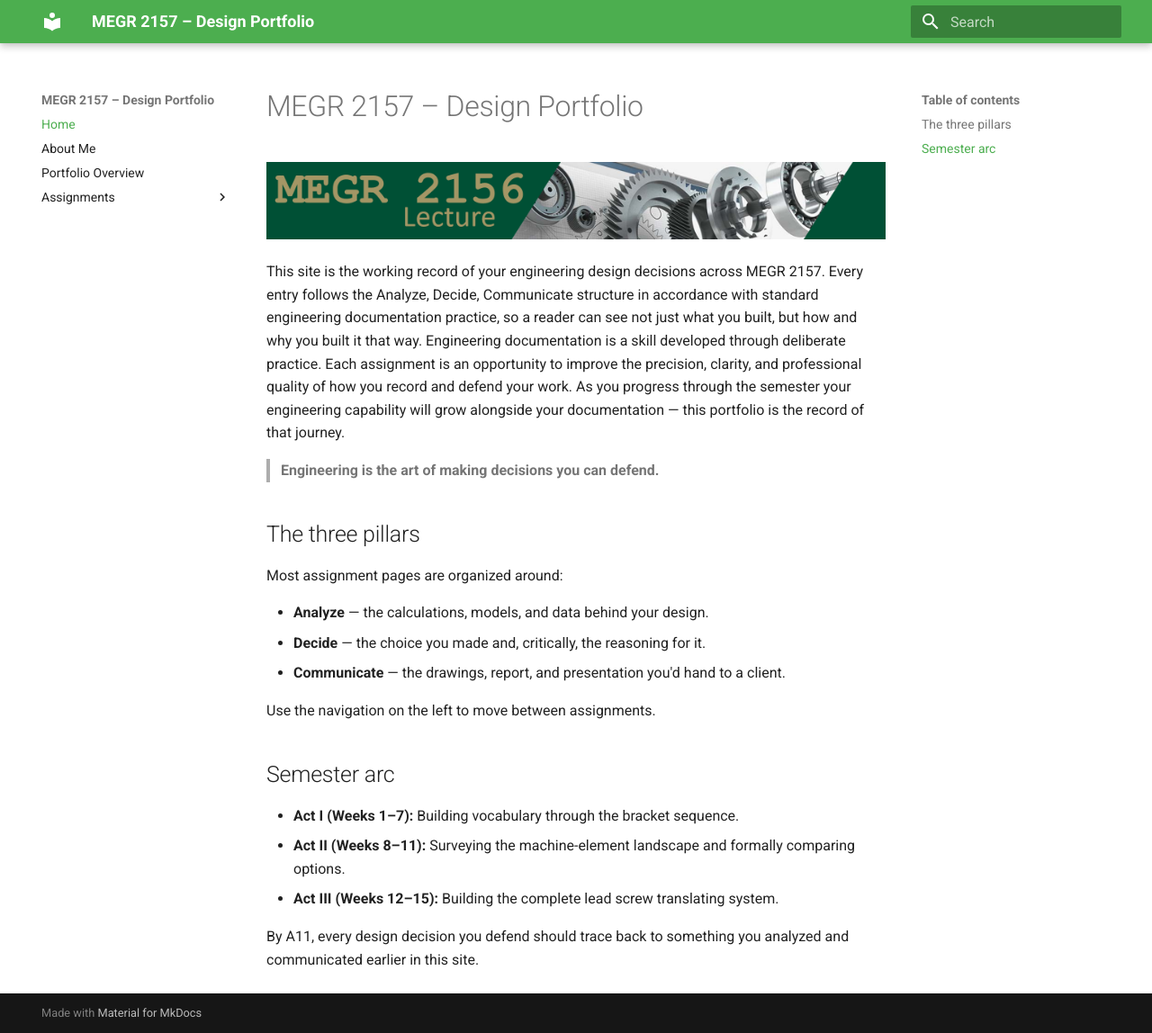
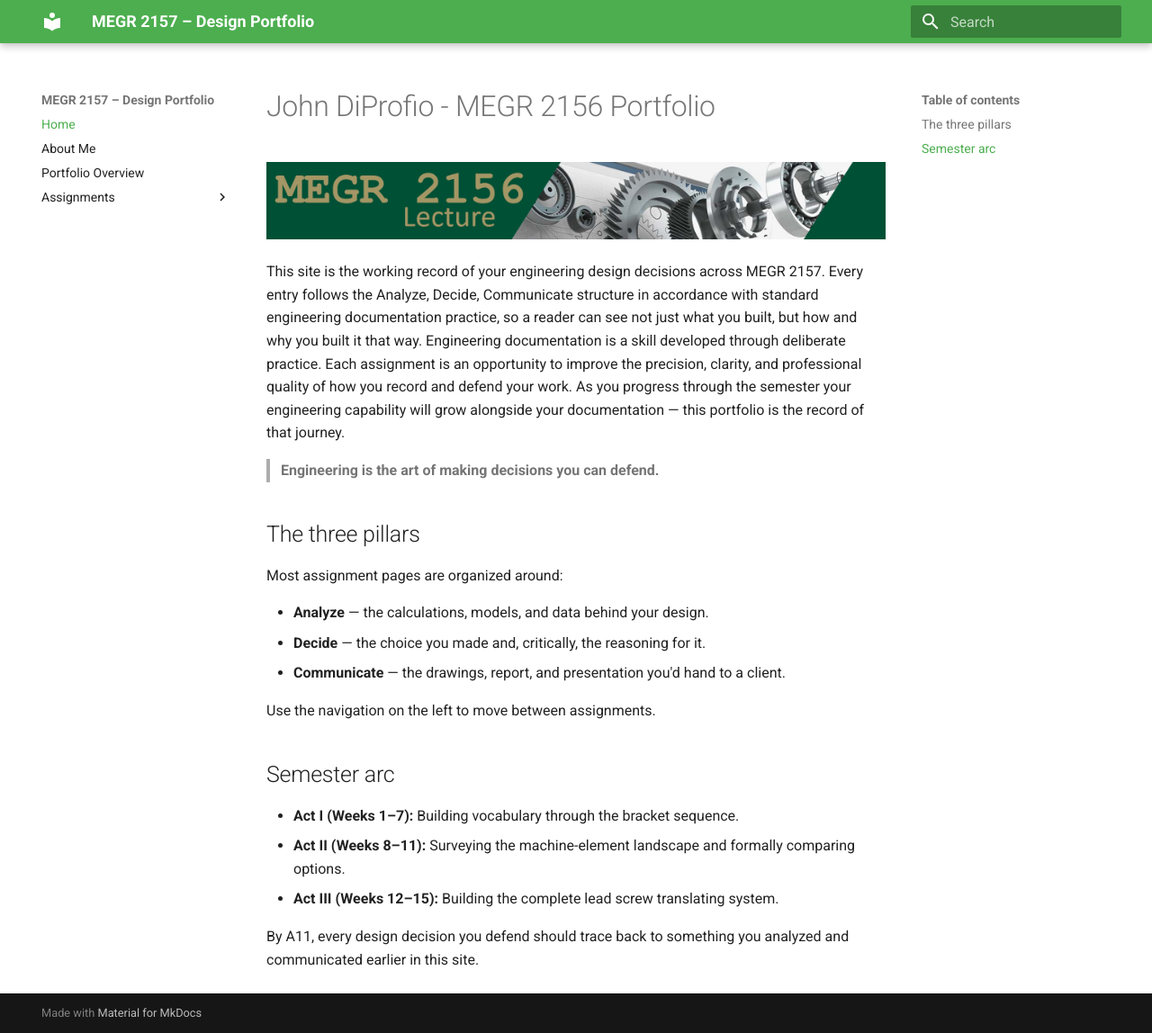
Before and after one commit to triangulum-1/megr2156-portfolio, an MkDocs documentation site: the page built from docs/index.md, in a window 1280 px wide and 1148 px high. Shown: the whole window at 90% size. Built offline with MkDocs 1.6.1 and Material for MkDocs 9.7.7, drawn with Linux system fonts in a browser that asks for light colours.

Commit message:
Change portfolio title to John DiProfio - MEGR 2156
Updated the title and context of the portfolio documentation.

```diff
--- a/docs/index.md
+++ b/docs/index.md
@@ -1,4 +1,4 @@
-# MEGR 2157 – Design Portfolio
+# John DiProfio - MEGR 2156 Portfolio
 
 ![MEGR 2156-7 Title](MEGR2156title.png)
 
```
